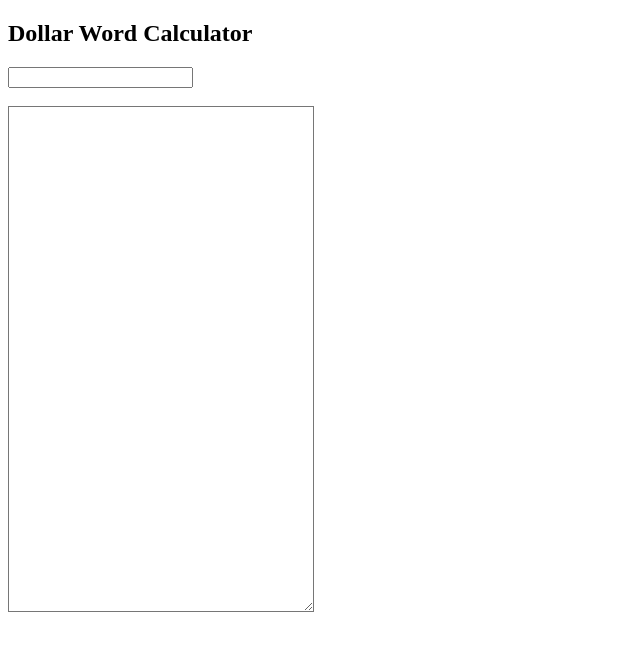
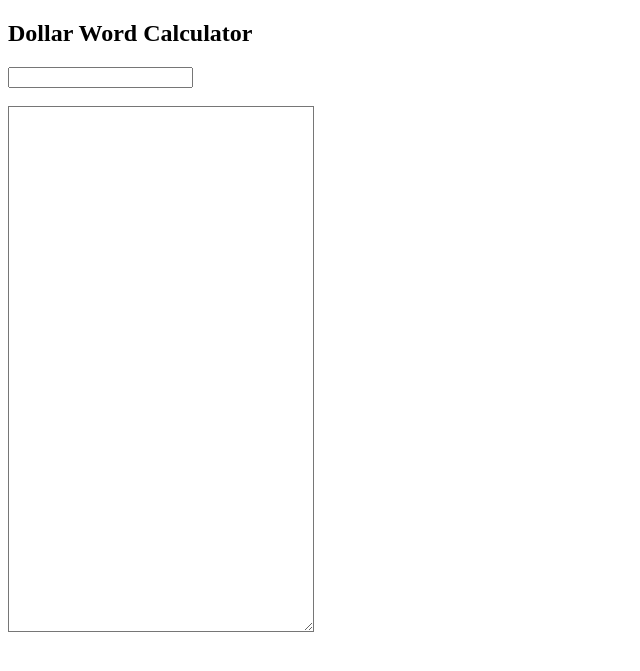
Before and after one commit to mebartsch/mebartsch.github.io, a Jekyll site: the page projects/Dollar-Word/index.html, which Jekyll copies as it is, in a window 1280 px wide. Shown: the top 671 px of the page, without its empty margins (0-640 px from the left). Built offline with Jekyll 4.4.1, drawn with Linux system fonts in a browser that asks for light colours.

Commit message:
Update index.html

```diff
--- a/projects/Dollar-Word/index.html
+++ b/projects/Dollar-Word/index.html
@@ -13,7 +13,7 @@
             textarea {
  	        background-color: white;
                 width: 300px;
-                height: 500px;
+                height: 520px;
  	        font size: 2em;
  	        font-weight: bold;
  	        font-family: Verdana, Arial, Helvetica, sans-serif;
@@ -78,7 +78,7 @@
                     }
 		     document.forms.form1.Text1.value = document.forms.form1.Text1.value
 		         + String.fromCharCode(13)
-		       	 +"--------------------------------------------"
+		       	 +"------------------------------"
 		         + String.fromCharCode(13)
 		         +"SUM = $" + (sumtotal/100).toFixed(2).toString()
                //     document.forms.sum.sum1.value = "sum = $" + (sumtotal/100).toFixed(2).toString()
```
